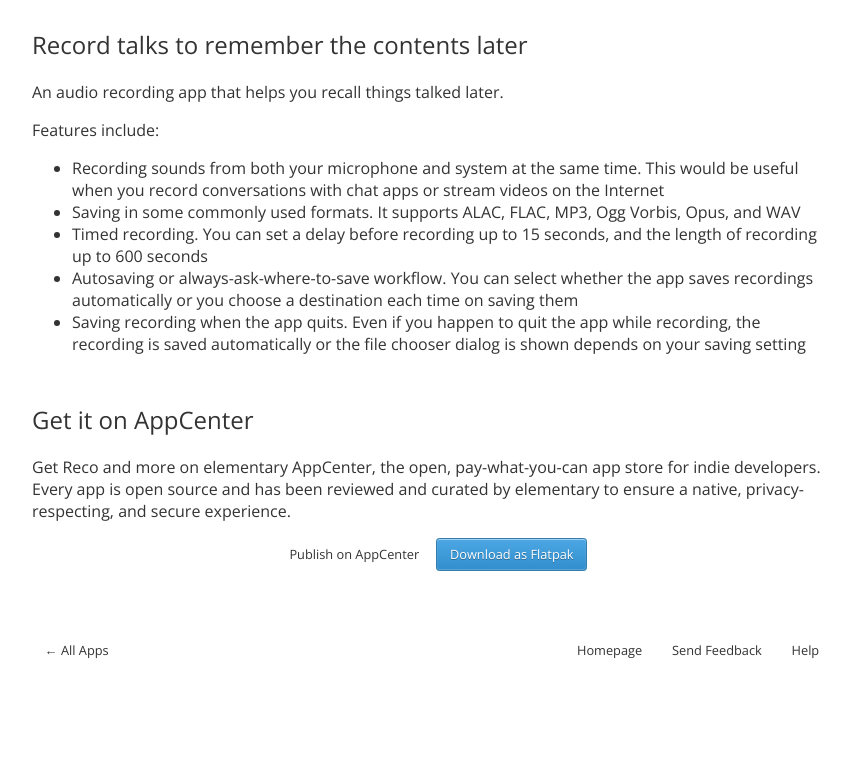
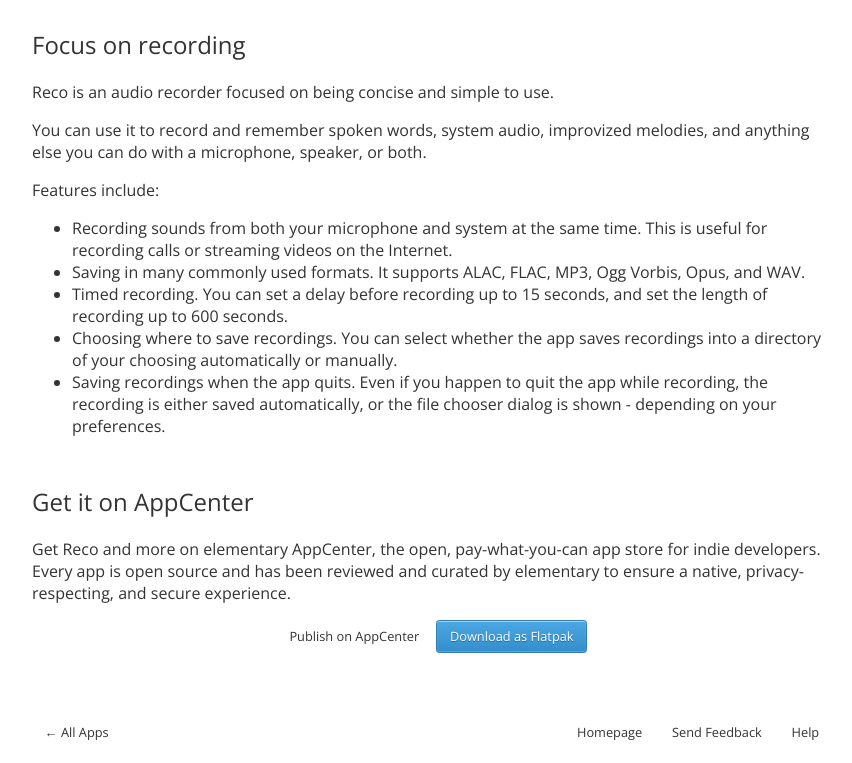
Before and after one commit to elementary/appcenter-web, a Jekyll site: the page built from _apps/com.github.ryonakano.reco.md, in a window 1280 px wide. Shown: the part 448-1211 px from the top of the page, without its empty margins (208-1060 px from the left). Built offline with Jekyll 4.4.1, drawn with Linux system fonts in a browser that asks for light colours; nearby versions of some CDN libraries; before the commit the page ends 1129 px from its top, so only the background shows below that.

Commit message:
Automatic update of data

```diff
--- a/_apps/com.github.ryonakano.reco.md
+++ b/_apps/com.github.ryonakano.reco.md
@@ -1,14 +1,14 @@
 ---
 app_id: com.github.ryonakano.reco
 title: "Reco"
-summary: "Record talks to remember the contents later"
+summary: "Focus on recording"
 developer: "Ryo Nakano"
 homepage: https://github.com/ryonakano/reco
 help_page: https://github.com/ryonakano/reco/discussions
 bugtracker: https://github.com/ryonakano/reco/issues
 dist: flatpak
 screenshots:
-  - https://raw.githubusercontent.com/ryonakano/reco/5.0.0/data/screenshots/pantheon/welcome-init-light.png
+  - https://raw.githubusercontent.com/ryonakano/reco/5.0.1/data/screenshots/pantheon/welcome-init-light.png
 icons:
   "64": https://flatpak.elementary.io/repo/appstream/x86_64/icons/64x64/com.github.ryonakano.reco.png
   "128": https://flatpak.elementary.io/repo/appstream/x86_64/icons/128x128/com.github.ryonakano.reco.png
@@ -21,12 +21,13 @@ releases:
 redirect_from: /com.github.ryonakano.reco.desktop/
 ---
 
-<p>An audio recording app that helps you recall things talked later.</p>
+<p>Reco is an audio recorder focused on being concise and simple to use.</p>
+<p>You can use it to record and remember spoken words, system audio, improvized melodies, and anything else you can do with a microphone, speaker, or both.</p>
 <p>Features include:</p>
 <ul>
-<li>Recording sounds from both your microphone and system at the same time. This would be useful when you record conversations with chat apps or stream videos on the Internet</li>
-<li>Saving in some commonly used formats. It supports ALAC, FLAC, MP3, Ogg Vorbis, Opus, and WAV</li>
-<li>Timed recording. You can set a delay before recording up to 15 seconds, and the length of recording up to 600 seconds</li>
-<li>Autosaving or always-ask-where-to-save workflow. You can select whether the app saves recordings automatically or you choose a destination each time on saving them</li>
-<li>Saving recording when the app quits. Even if you happen to quit the app while recording, the recording is saved automatically or the file chooser dialog is shown depends on your saving setting</li>
+<li>Recording sounds from both your microphone and system at the same time. This is useful for recording calls or streaming videos on the Internet.</li>
+<li>Saving in many commonly used formats. It supports ALAC, FLAC, MP3, Ogg Vorbis, Opus, and WAV.</li>
+<li>Timed recording. You can set a delay before recording up to 15 seconds, and set the length of recording up to 600 seconds.</li>
+<li>Choosing where to save recordings. You can select whether the app saves recordings into a directory of your choosing automatically or manually.</li>
+<li>Saving recordings when the app quits. Even if you happen to quit the app while recording, the recording is either saved automatically, or the file chooser dialog is shown - depending on your preferences.</li>
 </ul>
```
